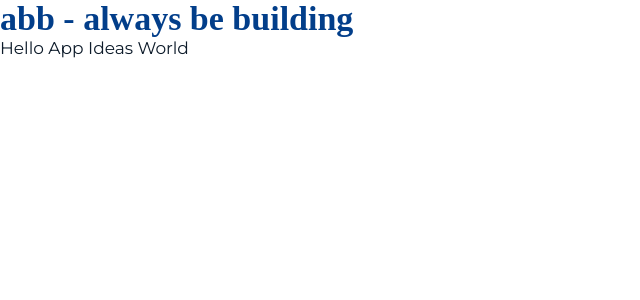
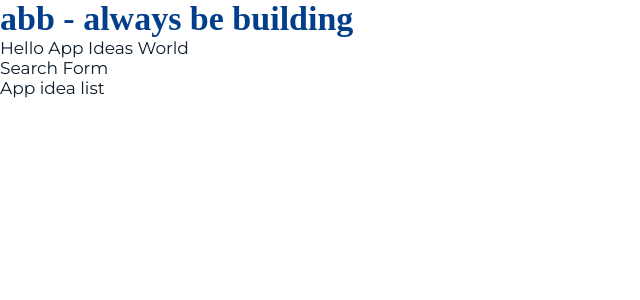
Before and after one commit to chingu-voyages/v38-geckos-team-04, a JavaScript app in the folder frontend/: page / in a window 1280 px wide. Shown: the top 300 px of the page, without its empty margins (0-640 px from the left). Built offline with nearby package versions, Linux system fonts and the light colour scheme; a web font is replaced by a local one.

Commit message:
Created ResultsList and SearchForm components

```diff
--- a/frontend/src/App.js
+++ b/frontend/src/App.js
@@ -1,3 +1,5 @@
+import SearchForm from './SearchForm';
+import ResultsList from './ResultsList';
 
 const App = () => (
   <>
@@ -9,6 +11,8 @@ const App = () => (
     </header>
 
     <main>
+      <SearchForm />
+      <ResultsList />
     </main>
 
     <footer>
--- /dev/null
+++ b/frontend/src/ResultsList.js
@@ -0,0 +1,7 @@
+const ResultsList = () => (
+    <div>
+        App idea list
+    </div>
+)
+
+export default ResultsList;
--- /dev/null
+++ b/frontend/src/SearchForm.js
@@ -0,0 +1,7 @@
+const SearchForm = () => (
+    <div>
+        Search Form
+    </div>
+)
+
+export default SearchForm;
```
